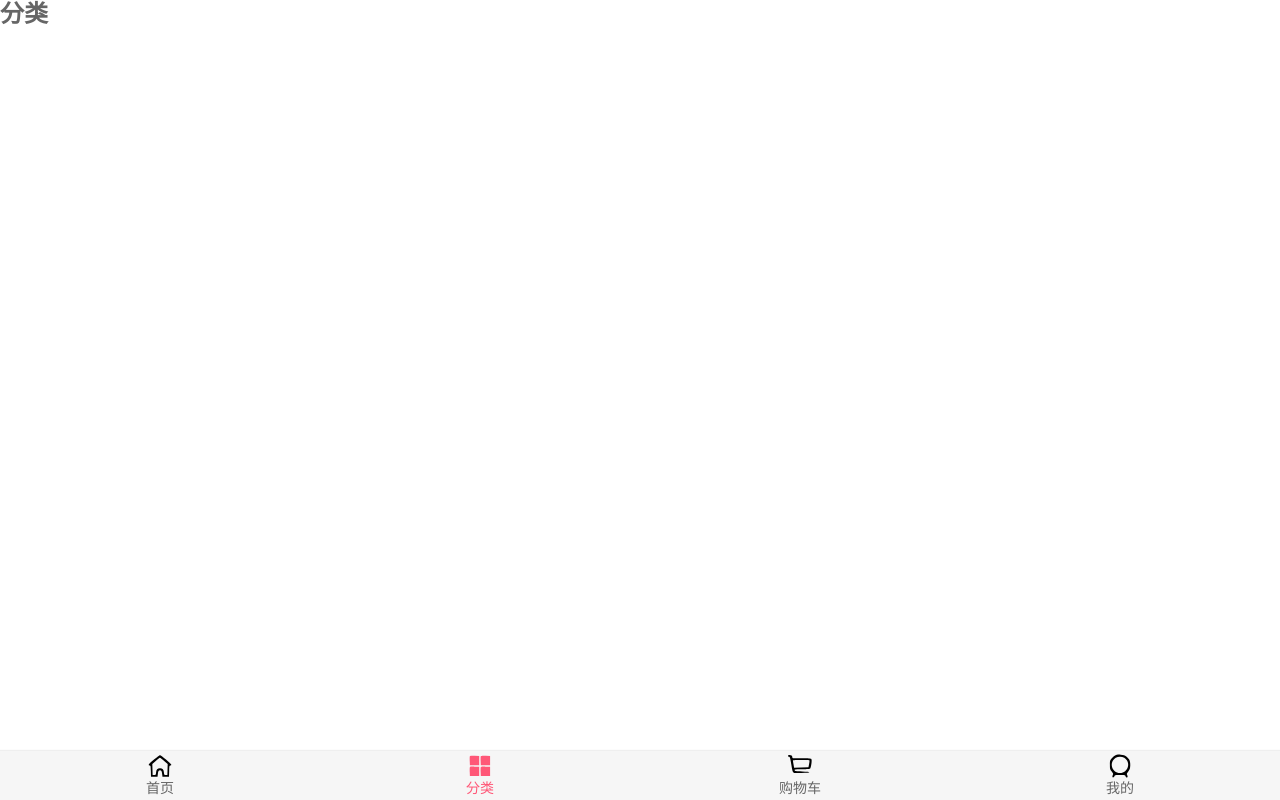
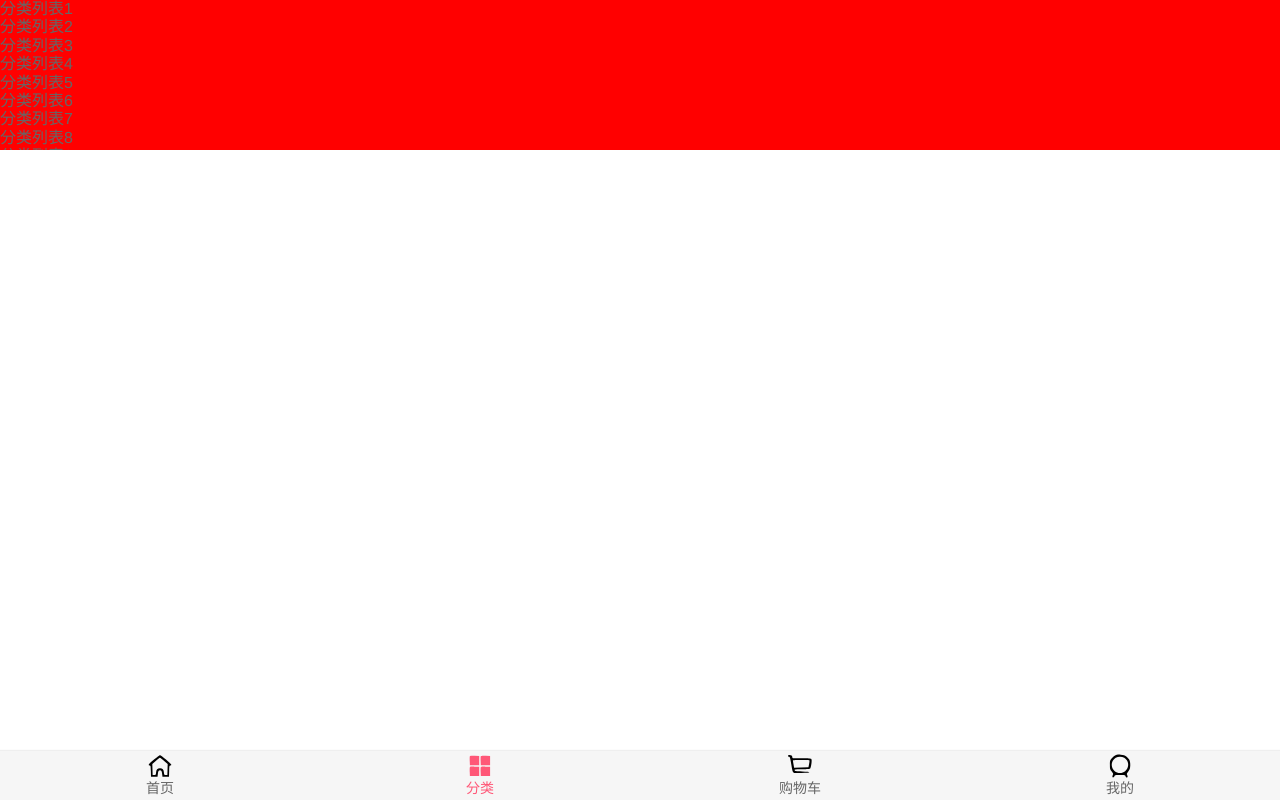
Before and after one commit to coderjuzi/supermall, a Vue app: page /category in a window 1280 px wide. Built offline with nearby package versions, Linux system fonts and the light colour scheme.

Commit message:
BScroll滚动组件封装完成

```diff
--- a/package.json
+++ b/package.json
@@ -9,6 +9,7 @@
   },
   "dependencies": {
     "axios": "^0.19.0",
+    "better-scroll": "^1.15.2",
     "core-js": "^2.6.5",
     "vue": "^2.6.10",
     "vue-router": "^3.1.3"
--- /dev/null
+++ b/src/components/common/scroll/Scroll.vue
@@ -0,0 +1,30 @@
+<template>
+  <!--如果ref绑定在组件中，则通过this.$ref.refname获取到的是一个组件对象-->
+  <!--如果ref绑定在普通元素中，则通过this.$ref.refname获取到的是一个元素对象-->
+  <div class="wrapper" ref="">
+    <div class="content">
+      <slot></slot>
+    </div>
+  </div>
+</template>
+
+<script>
+  import BScroll from 'better-scroll';
+  export default {
+    name: "Scroll",
+    data() {
+      return {
+        scroll: null
+      }
+    },
+    mounted() {
+      this.scroll = new BScroll(document.querySelector('.wrapper'), {
+
+      })
+    }
+  }
+</script>
+
+<style scoped>
+
+</style>
--- a/src/views/category/Category.vue
+++ b/src/views/category/Category.vue
@@ -1,13 +1,142 @@
 <template>
-  <h2>分类</h2>
+  <div class="wrapper" ref="aaaa">
+    <ul class="content">
+      <li>分类列表1</li>
+      <li>分类列表2</li>
+      <li>分类列表3</li>
+      <li>分类列表4</li>
+      <li>分类列表5</li>
+      <li>分类列表6</li>
+      <li>分类列表7</li>
+      <li>分类列表8</li>
+      <li>分类列表9</li>
+      <li>分类列表10</li>
+      <li>分类列表11</li>
+      <li>分类列表12</li>
+      <li>分类列表13</li>
+      <li>分类列表14</li>
+      <li>分类列表15</li>
+      <li>分类列表16</li>
+      <li>分类列表17</li>
+      <li>分类列表18</li>
+      <li>分类列表19</li>
+      <li>分类列表20</li>
+      <li>分类列表21</li>
+      <li>分类列表22</li>
+      <li>分类列表23</li>
+      <li>分类列表24</li>
+      <li>分类列表25</li>
+      <li>分类列表26</li>
+      <li>分类列表27</li>
+      <li>分类列表28</li>
+      <li>分类列表29</li>
+      <li>分类列表30</li>
+      <li>分类列表31</li>
+      <li>分类列表32</li>
+      <li>分类列表33</li>
+      <li>分类列表34</li>
+      <li>分类列表35</li>
+      <li>分类列表36</li>
+      <li>分类列表37</li>
+      <li>分类列表38</li>
+      <li>分类列表39</li>
+      <li>分类列表40</li>
+      <li>分类列表41</li>
+      <li>分类列表42</li>
+      <li>分类列表43</li>
+      <li>分类列表44</li>
+      <li>分类列表45</li>
+      <li>分类列表46</li>
+      <li>分类列表47</li>
+      <li>分类列表48</li>
+      <li>分类列表49</li>
+      <li>分类列表50</li>
+      <li>分类列表51</li>
+      <li>分类列表52</li>
+      <li>分类列表53</li>
+      <li>分类列表54</li>
+      <li>分类列表55</li>
+      <li>分类列表56</li>
+      <li>分类列表57</li>
+      <li>分类列表58</li>
+      <li>分类列表59</li>
+      <li>分类列表60</li>
+      <li>分类列表61</li>
+      <li>分类列表62</li>
+      <li>分类列表63</li>
+      <li>分类列表64</li>
+      <li>分类列表65</li>
+      <li>分类列表66</li>
+      <li>分类列表67</li>
+      <li>分类列表68</li>
+      <li>分类列表69</li>
+      <li>分类列表70</li>
+      <li>分类列表71</li>
+      <li>分类列表72</li>
+      <li>分类列表73</li>
+      <li>分类列表74</li>
+      <li>分类列表75</li>
+      <li>分类列表76</li>
+      <li>分类列表77</li>
+      <li>分类列表78</li>
+      <li>分类列表79</li>
+      <li>分类列表80</li>
+      <li>分类列表81</li>
+      <li>分类列表82</li>
+      <li>分类列表83</li>
+      <li>分类列表84</li>
+      <li>分类列表85</li>
+      <li>分类列表86</li>
+      <li>分类列表87</li>
+      <li>分类列表88</li>
+      <li>分类列表89</li>
+      <li>分类列表90</li>
+      <li>分类列表91</li>
+      <li>分类列表92</li>
+      <li>分类列表93</li>
+      <li>分类列表94</li>
+      <li>分类列表95</li>
+      <li>分类列表96</li>
+      <li>分类列表97</li>
+      <li>分类列表98</li>
+      <li>分类列表99</li>
+      <li>分类列表100</li>
+    </ul>
+  </div>
 </template>
 
 <script>
-export default {
-  name: 'Category'
-}
+  import BScroll from 'better-scroll';
+
+  export default {
+    name: 'Category',
+    data() {
+      return {
+        scroll: null
+      }
+    },
+    mounted() {// 钩子函数：在所有函数执行前，先执行了的函数
+      // document.querySelector('.wrapper')：获取文档中 class="wrapper" 的元素
+      this.scroll = new BScroll(document.querySelector('.wrapper'), {
+        probeType: 3,
+        pullUpLoad: true
+      })
+      this.scroll.on('scroll', (position) => {
+        console.log(position);
+      })
+      this.scroll.on('pullingUp', () => {
+        console.log('上拉加载更多');
+      })
+    }
+  }
 </script>
 
 <style scoped>
+  .wrapper {
+    height: 150px;
+    background-color: red;
 
+    overflow: hidden;
+    /*overflow-y: scroll;*/
+  }
 </style>
--- a/src/views/home/Home.vue
+++ b/src/views/home/Home.vue
@@ -1,6 +1,7 @@
 <template>
   <div id="home">
     <nav-bar class="home-nav"><div slot="center">购物街</div></nav-bar>
+   <scroll class="content">
      <home-swiper :banners="banners"/>
      <recommend-view :recommends="recommends"/>
      <feature-view/>
@@ -8,6 +9,7 @@
      <tab-control class="tab-control"
                   :titles="['流行', '新款', '精选']" @tabClick="tabClick"/>
      <goods-list :goods="showGoods"/>
+   </scroll>
   </div>
 </template>
 
@@ -20,6 +22,7 @@
   import NavBar from 'components/common/navbar/NavBar';
   import TabControl from 'components/content/tabControl/TabControl';
   import GoodsList from 'components/content/goods/GoodsList';
+  import Scroll from 'components/common/scroll/Scroll';
 
   // 方法
   import {getHomeMultidata, getHomeGoods} from 'network/home';
@@ -32,7 +35,8 @@
       FeatureView,
       NavBar,
       TabControl,
-      GoodsList
+      GoodsList,
+      Scroll
     },
     data() {
       return {
@@ -102,7 +106,8 @@
 
 <style scoped>
   #home {/*首页有id，所以用#*/
-    padding-top: 44px;/*给顶部一个内边距，轮播图就可以完整的显示出来*/
+    height: 100vh;/*100%视口*/
+    position: relative;/*相对定位*/
   }
   .home-nav {
     background-color: var(--color-tint);
@@ -120,4 +125,13 @@
     top: 44px;/*达到top值前position属性为sticky，达到top值后自动改为fixed*/
     z-index: 9;/*防止图片遮挡住tabControl*/
   }
+
+  .content {/*确定中间滚动区域的高度*/
+    overflow: hidden;
+    position: absolute;/*绝对定位*/
+    top: 44px;
+    bottom: 49px;
+    left: 0;
+    right: 0;
+  }
 </style>
```
Also changed, not shown: 1 other file (tests, documents, lock files or other folders). Lines whose indentation alone changed are shown as unchanged.
